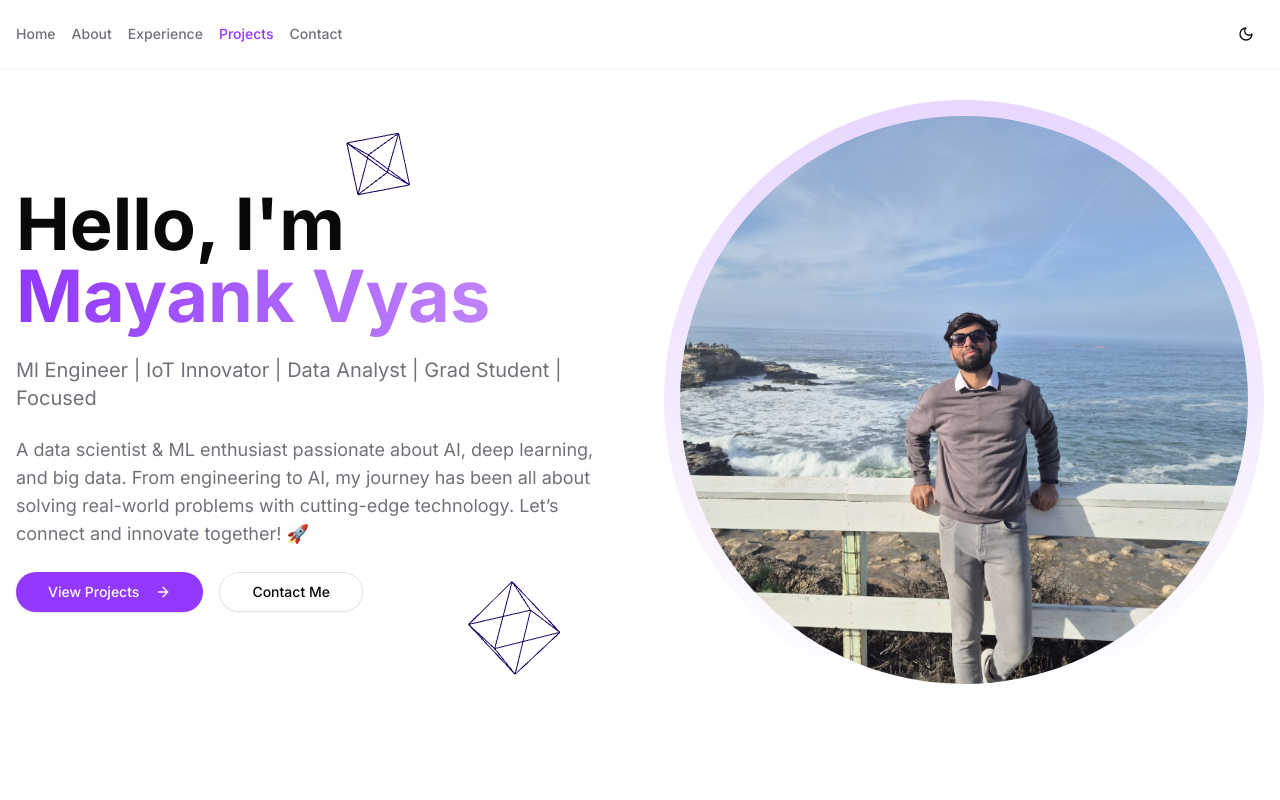
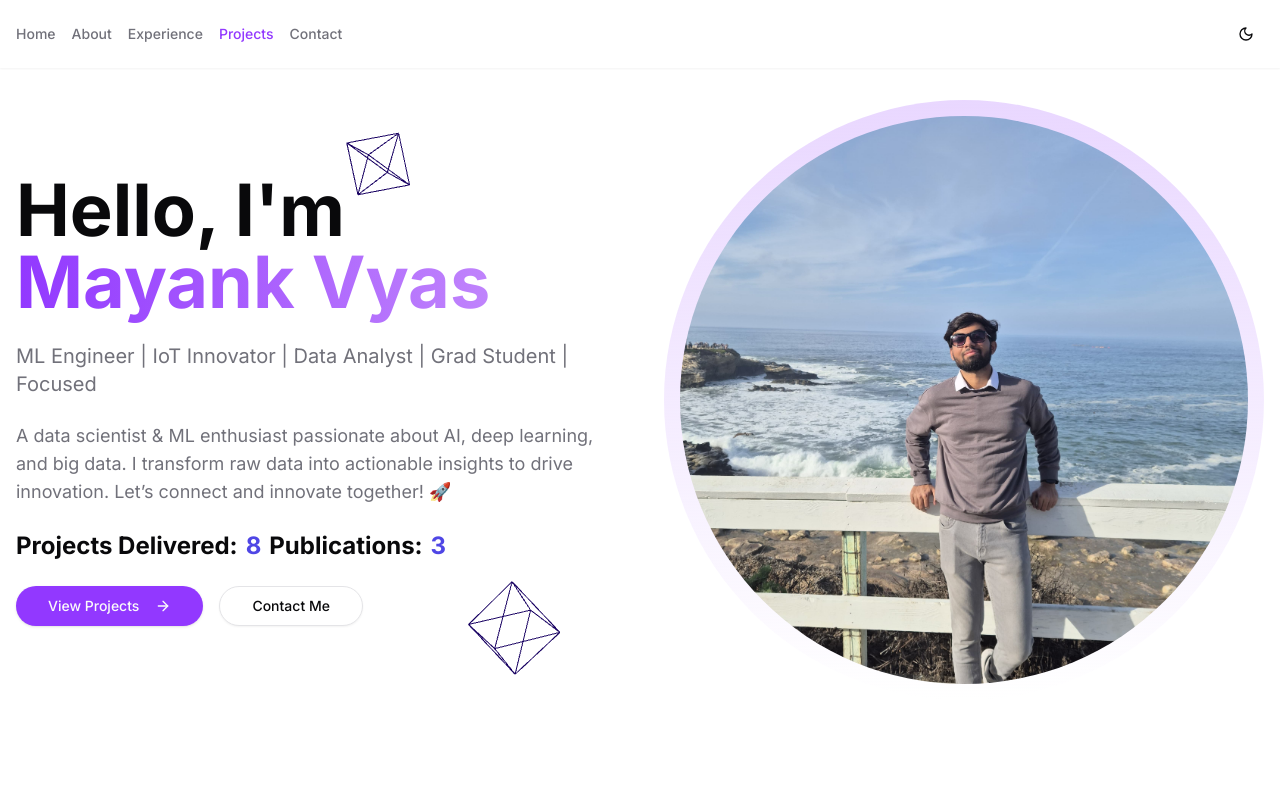
Before and after one commit to Mayank-glitch-cpu/portfolio, a Next.js app: page / in a window 1280 px wide. Shown: the top 800 px of the page. Built offline with nearby package versions, Linux system fonts and the light colour scheme.

Commit message:
added publications and projects info and image animation

```diff
--- a/components/hero.tsx
+++ b/components/hero.tsx
@@ -1,21 +1,23 @@
-"use client"
+// src/components/Hero.tsx
+"use client";
 
-import { useRef } from 'react'
-import Image from 'next/image'
-import { motion, useScroll, useTransform } from 'framer-motion'
-import { Button } from '@/components/ui/button'
-import { ArrowRight } from 'lucide-react'
-import { HeroBackground } from './hero-background'
+import { useRef } from 'react';
+import Image from 'next/image';
+import { motion, useScroll, useTransform } from 'framer-motion';
+import CountUp from 'react-countup';
+import { Button } from '@/components/ui/button';
+import { ArrowRight } from 'lucide-react';
+import { HeroBackground } from './hero-background';
 
-const Hero = () => {
-  const containerRef = useRef(null)
+const Hero: React.FC = () => {
+  const containerRef = useRef<HTMLDivElement>(null);
   const { scrollYProgress } = useScroll({
     target: containerRef,
-    offset: ["start start", "end start"]
-  })
+    offset: ['start start', 'end start'],
+  });
 
-  const opacity = useTransform(scrollYProgress, [0, 1], [1, 0])
-  const y = useTransform(scrollYProgress, [0, 1], [0, 100])
+  const opacity = useTransform(scrollYProgress, [0, 1], [1, 0]);
+  const y = useTransform(scrollYProgress, [0, 1], [0, 100]);
 
   return (
     <section
@@ -47,7 +49,7 @@ const Hero = () => {
               animate={{ opacity: 1, y: 0 }}
               transition={{ duration: 0.5, delay: 0.4 }}
             >
-              Ml Engineer | IoT Innovator | Data Analyst | Grad Student | Focused
+              ML Engineer | IoT Innovator | Data Analyst | Grad Student | Focused
             </motion.p>
             <motion.p
               className="text-lg text-muted-foreground"
@@ -55,28 +57,47 @@ const Hero = () => {
               animate={{ opacity: 1, y: 0 }}
               transition={{ duration: 0.5, delay: 0.6 }}
             >
-              A data scientist & ML enthusiast passionate about AI, deep learning, and big data. From engineering to AI, my journey has been all about solving real-world problems with cutting-edge technology. Let’s connect and innovate together! 🚀
+              A data scientist & ML enthusiast passionate about AI, deep learning, and big data. I transform raw data into actionable insights to drive innovation. Let’s connect and innovate together! 🚀
             </motion.p>
+            {/* Example dynamic counter section */}
+            <motion.div
+              initial={{ opacity: 0, y: 20 }}
+              animate={{ opacity: 1, y: 0 }}
+              transition={{ duration: 0.5, delay: 0.7 }}
+              className="flex items-center gap-2"
+            >
+              <span className="text-2xl font-bold">Projects Delivered:</span>
+              <CountUp end={8} duration={6} className="text-2xl font-bold text-indigo-600" />
+              <span className="text-2xl font-bold">Publications:</span>
+              <CountUp end={3} duration={5} className="text-2xl font-bold text-indigo-600" />
+            </motion.div>
             <motion.div
               initial={{ opacity: 0, y: 20 }}
               animate={{ opacity: 1, y: 0 }}
               transition={{ duration: 0.5, delay: 0.8 }}
               className="flex gap-4"
             >
-              <Button size="lg" className="rounded-full" onClick={() => document.getElementById('projects')?.scrollIntoView({ behavior: 'smooth' })}>
+              <Button
+                size="lg"
+                className="rounded-full"
+                onClick={() => document.getElementById('projects')?.scrollIntoView({ behavior: 'smooth' })}
+              >
                 View Projects <ArrowRight className="ml-2 h-4 w-4" />
               </Button>
-              <Button size="lg" variant="outline" className="rounded-full" onClick={() => document.getElementById('contact')?.scrollIntoView({ behavior: 'smooth' })}>
+              <Button
+                size="lg"
+                variant="outline"
+                className="rounded-full"
+                onClick={() => document.getElementById('contact')?.scrollIntoView({ behavior: 'smooth' })}
+              >
                 Contact Me
               </Button>
             </motion.div>
           </motion.div>
           <motion.div
-            initial={{ opacity: 0, scale: 0.8 }}
-            animate={{ opacity: 1, scale: 1 }}
-            transition={{ duration: 0.5, delay: 0.5 }}
-            style={{ opacity }}
-            className="relative h-[600px] hidden lg:block"
+                whileHover={{ scale: 1.05 }}
+                transition={{ duration: 0.3 }}
+                className="relative h-[600px] hidden lg:block"
           >
             <div className="absolute inset-0 bg-gradient-to-b from-primary/20 to-background rounded-full overflow-hidden">
               <Image
@@ -87,11 +108,19 @@ const Hero = () => {
                 priority
               />
             </div>
+            <motion.div
+              initial={{ opacity: 0 }}
+              whileHover={{ opacity: 1 }}
+              className="absolute bottom-4 left-4 bg-black bg-opacity-50 text-white p-2 rounded"
+            >
+            Data Science Enthusiast
+            </motion.div>
           </motion.div>
+
         </div>
       </div>
     </section>
-  )
-}
+  );
+};
 
-export default Hero
+export default Hero;
--- a/package.json
+++ b/package.json
@@ -25,6 +25,7 @@
     "next-themes": "^0.2.1",
     "nodemailer": "^6.9.16",
     "react": "^18.3.1",
+    "react-countup": "^6.5.3",
     "react-dom": "^18.3.1",
     "react-icons": "^4.10.1",
     "tailwind-merge": "^1.14.0",
```
Also changed, not shown: 1 other file (tests, documents, lock files or other folders).
